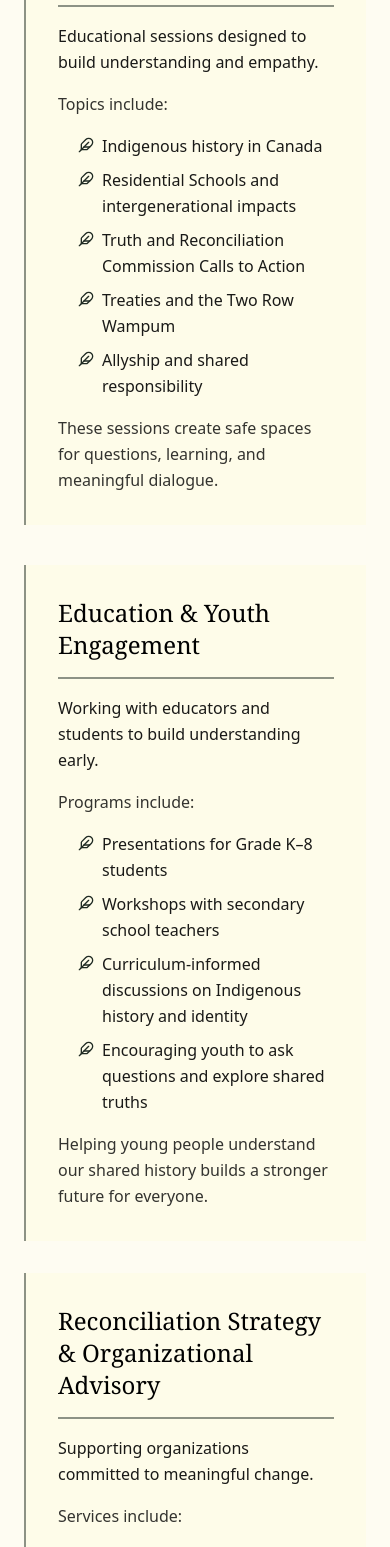
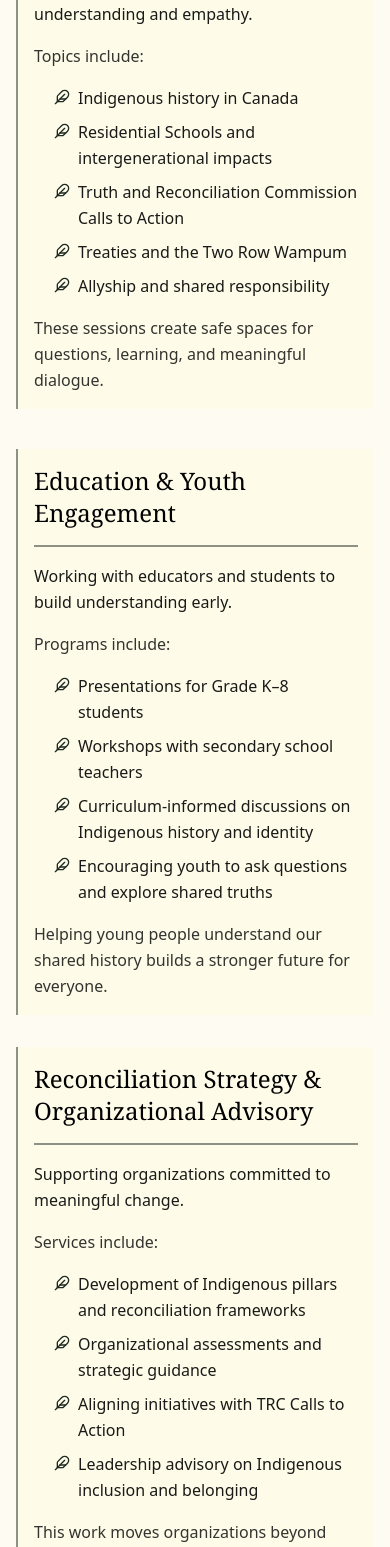
Before and after one commit to MastracciN/eli-consulting, a React (Vite) app: page /services in a window 390 px wide. Shown: the part 1556-3103 px from the top of the page. Built offline with nearby package versions, Linux system fonts and the light colour scheme.

Commit message:
reduced padding on services on services page, added bg-color to values section

```diff
--- a/src/pages/Services.jsx
+++ b/src/pages/Services.jsx
@@ -71,7 +71,7 @@ const Services = () => {
                     </div>
                 </div>
 
-                <section id="services" className='mt-10 md:mt-20 px-6 md:px-0'>
+                <section id="services" className='mt-10 md:mt-20 px-4 lg:px-0'>
 
                     <div className='flex flex-col md:flex-row mt-10 md:space-x-8 space-y-8 md:space-y-0 max-w-[1400px] mx-auto w-full'>
 
@@ -80,7 +80,7 @@ const Services = () => {
                             <p className='text-2xl font-serif'>All services are grounded in <b>relationship</b>, <b>Two-Eyed Seeing</b>, and <b>shared responsibility</b>.</p>
                         </div>
 
-                        <div className='flex flex-col flex-1 space-y-4 p-8 transition-all duration-300 bg-crm/50
+                        <div className='flex flex-col flex-1 space-y-4 p-4 lg:p-8 transition-all duration-300 bg-crm/50
                             hover:-translate-y-1 hover:shadow-2xl hover:bg-crm leading-relaxed border-l-2 border-dg/50'>
                             <div className='flex space-x-2 items-center border-b-2 border-dg/50 pb-4'>
                                 <p className='text-2xl lg:text-3xl font-serif'>Indigenous Awareness & Truth Education</p>
@@ -117,7 +117,7 @@ const Services = () => {
                     </div>
 
                     <div className='flex flex-col md:flex-row mt-10 md:space-x-8 space-y-8 md:space-y-0 max-w-[1400px] mx-auto w-full'>
-                        <div className='flex flex-col flex-1 space-y-4 p-8 transition-all duration-300 bg-crm/50
+                        <div className='flex flex-col flex-1 space-y-4 p-4 lg:p-8 transition-all duration-300 bg-crm/50
                             hover:-translate-y-1 hover:shadow-2xl hover:bg-crm leading-relaxed border-l-2 border-dg/50'>
                             <div className='flex space-x-2 items-center border-b-2 border-dg/50 pb-4'>
                                 <p className='text-2xl lg:text-3xl font-serif'>Education & Youth Engagement</p>
@@ -146,7 +146,7 @@ const Services = () => {
                             </div>
                             <p className='text-black/80'>Helping young people understand our shared history builds a stronger future for everyone.</p>
                         </div>
-                        <div className='flex flex-col flex-1 space-y-4 p-8 transition-all duration-300 bg-crm/50
+                        <div className='flex flex-col flex-1 space-y-4 p-4 lg:p-8 transition-all duration-300 bg-crm/50
                             hover:-translate-y-1 hover:shadow-2xl hover:bg-crm leading-relaxed border-l-2 border-dg/50'>
                             <div className='flex space-x-2 items-center border-b-2 border-dg/50 pb-4'>
                                 <p className='text-2xl lg:text-3xl font-serif'>Reconciliation Strategy & Organizational Advisory</p>
@@ -179,7 +179,7 @@ const Services = () => {
                     </div>
 
                     <div className='flex flex-col md:flex-row mt-10 md:space-x-8 space-y-8 md:space-y-0 max-w-[1400px] mx-auto w-full'>
-                        <div className='flex flex-col flex-1 space-y-4 p-8 transition-all duration-300 bg-crm/50
+                        <div className='flex flex-col flex-1 space-y-4 p-4 lg:p-8 transition-all duration-300 bg-crm/50
                             hover:-translate-y-1 hover:shadow-2xl hover:bg-crm leading-relaxed border-l-2 border-dg/50'>
                             <div className='flex space-x-2 items-center border-b-2 border-dg/50 pb-4'>
                                 <p className='text-2xl lg:text-3xl font-serif'>Community Relationship Building</p>
@@ -239,22 +239,22 @@ const Services = () => {
 
                         <div className=''>
                             <div className='p-4 mt-4 max-w-[300px] border-l-1 border-dg/70
-                                transition-all duration-300 hover:-translate-y-1 hover:shadow-2xl hover:bg-crm'>
+                                transition-all duration-300 hover:-translate-y-1 hover:shadow-2xl bg-crm/50 hover:bg-crm'>
                                 <h4 className='text-xl font-serif'>Wisdom (Nbwaakaawin)</h4>
                                 <p>Using knowledge and experience to guide decisions that benefit the community.</p>
                             </div>
                             <div className='p-4 mt-8 max-w-[300px] border-l-1 border-dg/70
-                                transition-all duration-300 hover:-translate-y-1 hover:shadow-2xl hover:bg-crm'>
+                                transition-all duration-300 hover:-translate-y-1 hover:shadow-2x bg-crm/50 hover:bg-crm'>
                                 <h4 className='text-xl font-serif'>Love (Zaagi’idiwin)</h4>
                                 <p>Approaching this work with compassion and care for people and relationships.</p>
                             </div>
                             <div className='p-4 mt-8 max-w-[300px] border-l-1 border-dg/70
-                                transition-all duration-300 hover:-translate-y-1 hover:shadow-2xl hover:bg-crm'>
+                                transition-all duration-300 hover:-translate-y-1 hover:shadow-2xl bg-crm/50 hover:bg-crm'>
                                 <h4 className='text-xl font-serif'>Respect (Mnaadendimowin)</h4>
                                 <p>Honouring the dignity, knowledge, and perspectives of all people.</p>
                             </div>
                             <div className='p-4 mt-8 max-w-[300px] border-l-1 border-dg/70
-                                transition-all duration-300 hover:-translate-y-1 hover:shadow-2xl hover:bg-crm'>
+                                transition-all duration-300 hover:-translate-y-1 hover:shadow-2xl bg-crm/50 hover:bg-crm'>
                                 <h4 className='text-xl font-serif'>Bravery (Aakode’ewin)</h4>
                                 <p>Having the courage to speak truth and engage in difficult conversations.</p>
                             </div>
@@ -262,17 +262,17 @@ const Services = () => {
 
                         <div className=''>
                             <div className='p-4 mt-8 max-w-[300px] border-l-1 border-dg/70
-                                transition-all duration-300 hover:-translate-y-1 hover:shadow-2xl hover:bg-crm'>
+                                transition-all duration-300 hover:-translate-y-1 hover:shadow-2xl bg-crm/50 hover:bg-crm'>
                                 <h4 className='text-xl font-serif'>Honesty (Gwekwaadziwin)</h4>
                                 <p>Walking with integrity and openness in all relationships.</p>
                             </div>
                             <div className='p-4 mt-8 max-w-[300px] border-l-1 border-dg/70
-                                transition-all duration-300 hover:-translate-y-1 hover:shadow-2xl hover:bg-crm'>
+                                transition-all duration-300 hover:-translate-y-1 hover:shadow-2xl bg-crm/50 hover:bg-crm'>
                                 <h4 className='text-xl font-serif'>Humility (Dabaadendiziwin)</h4>
                                 <p>Recognizing that we are all part of something greater than ourselves.</p>
                             </div>
                             <div className='p-4 mt-8 max-w-[300px] border-l-1 border-dg/70
-                                transition-all duration-300 hover:-translate-y-1 hover:shadow-2xl hover:bg-crm'>
+                                transition-all duration-300 hover:-translate-y-1 hover:shadow-2xl bg-crm/50 hover:bg-crm'>
                                 <h4 className='text-xl font-serif'>Truth (Debwewin)</h4>
                                 <p>Seeking understanding through listening, reflection, and shared learning.</p>
                             </div>
```
